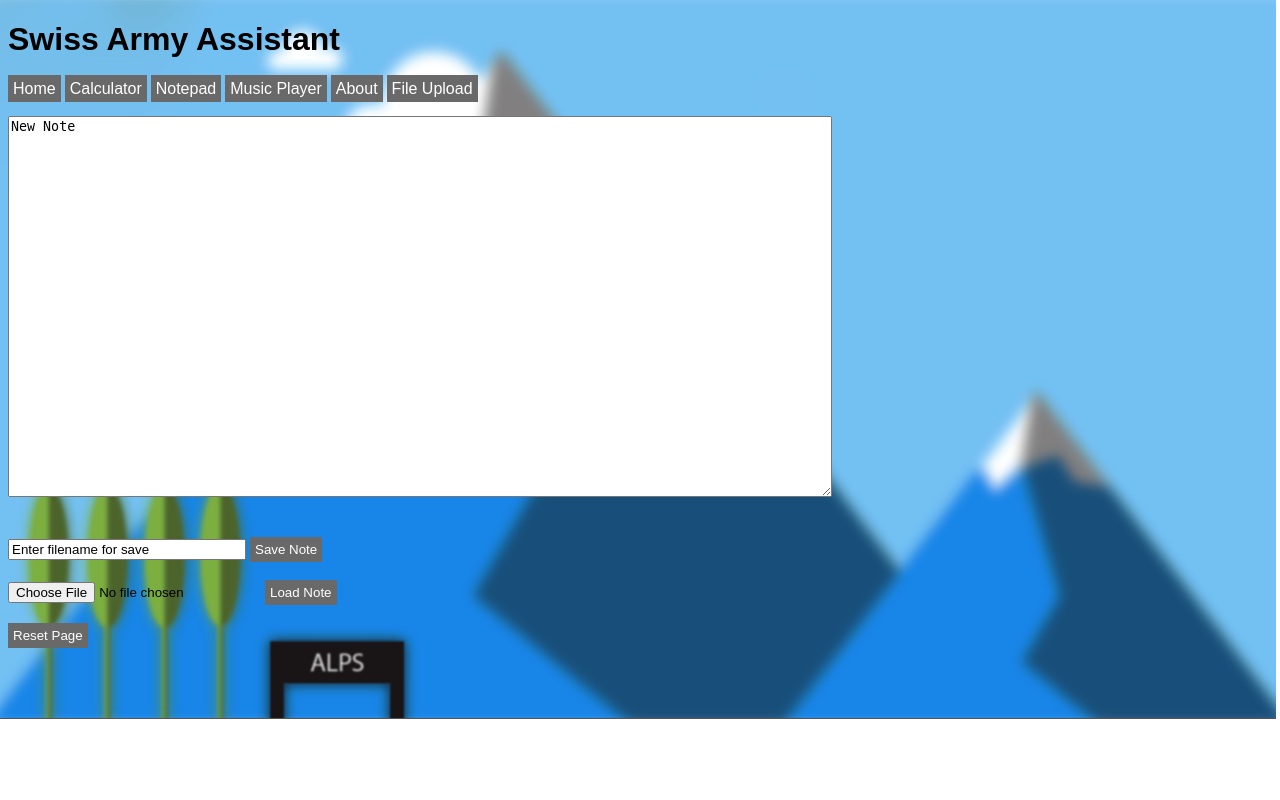
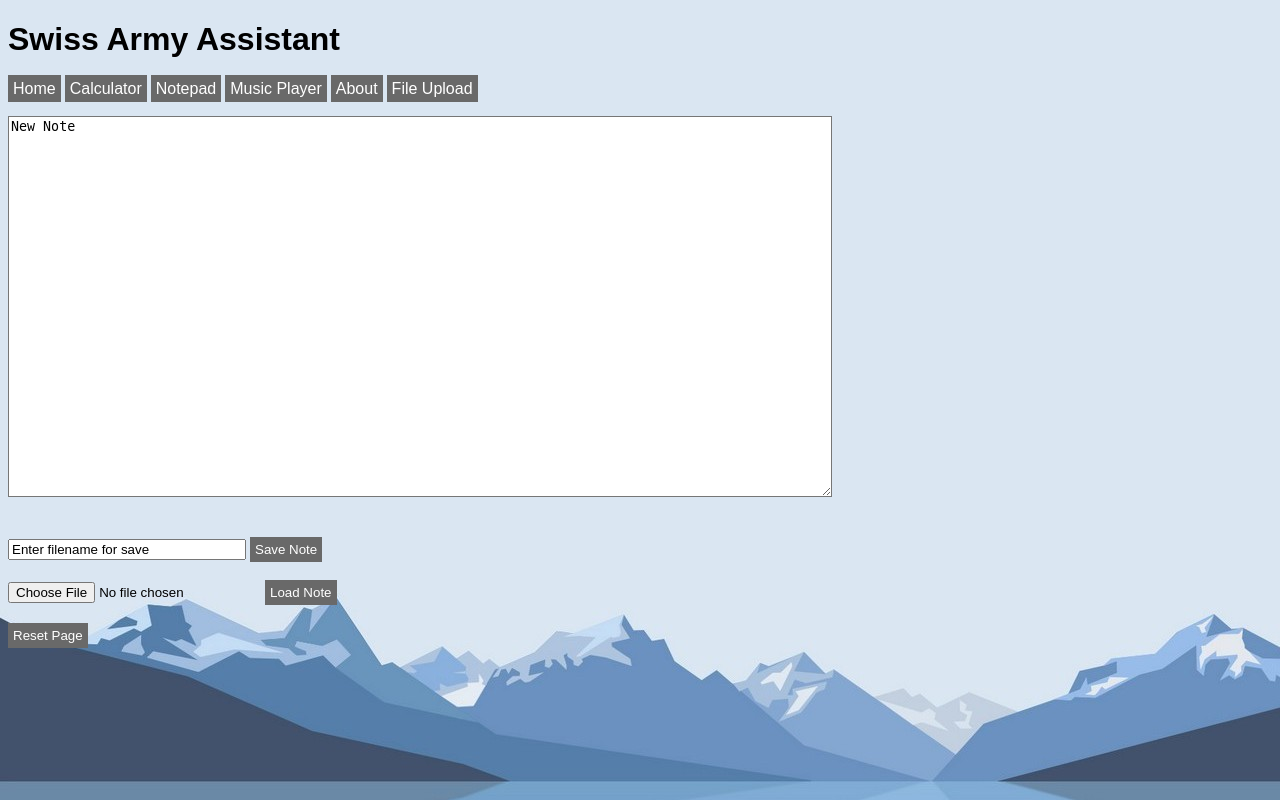
Before and after one commit to saltrupiao/SwissArmyAssistant, a Flask app: page /note in a window 1280 px wide. Run offline with Flask 2, Linux system fonts and the light colour scheme; some libraries are stand-ins or nearby versions.

Commit message:
Background image my dudes

```diff
--- a/file.py
+++ b/file.py
@@ -1,5 +1,6 @@
 import os
 from flask import request
+import log
 
 
 def setFilePath():
@@ -12,6 +13,7 @@ def setFilePath():
         path = '/home/connor/Documents/smproject/SwissArmyAssistant/static/media/music'
     else:
         path = "Error"
+    log.writeLog("Path set to " + path)
 
     return path
 
--- a/static/styles/note.css
+++ b/static/styles/note.css
@@ -10,6 +10,12 @@ body{
     animation-duration: 2s;
     animation-name: fadeIn;
 }
+
+#notepad
+{
+    background-color: white;
+}
+
 .fancyButton
 {
     transition: ease, .5s;
--- a/static/styles/style.css
+++ b/static/styles/style.css
@@ -1,7 +1,7 @@
 body
 {
     /*background-color: ghostwhite;*/
-    background-image: url(/static/SAS_background.png);
+    background-image: url(/static/media/pictures/mountains.jpg);
     background-repeat: no-repeat;
 
 }
@@ -27,7 +27,7 @@ body
 .fancyButton:hover
 {
     transition: ease, .3s;
-    background-color: limegreen;
+    background-color: #e81b00;
     cursor: pointer;
     text-decoration: none;
     color: white;
```
Also changed, not shown: static/media/pictures/mountains.jpg (added).
